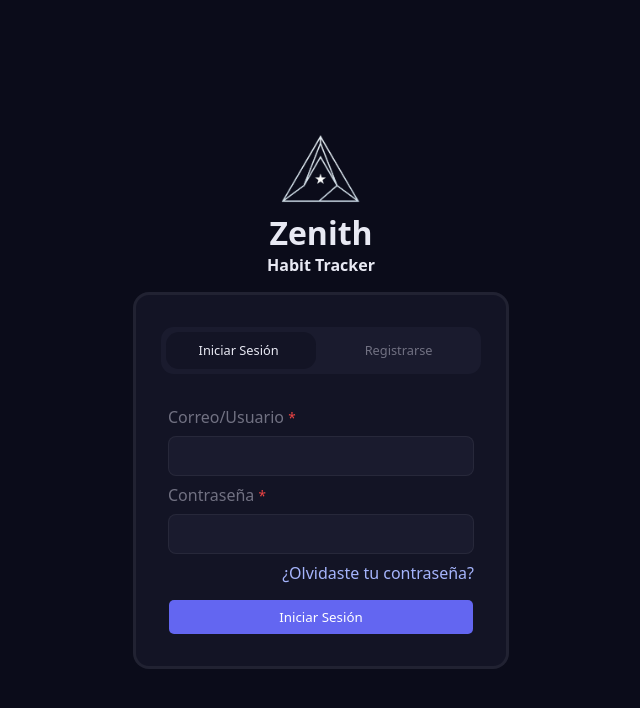
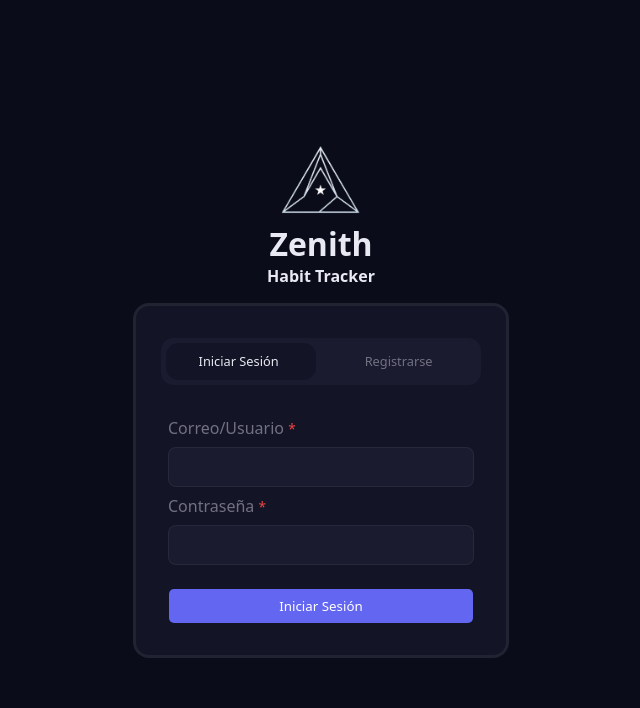
Before and after one commit to Alberto-DOBLEH/Zenith, an Angular app in the folder zenith-frontend/: page /autenticacion in a window 1280 px wide. Shown: the top 708 px of the page, without its empty margins (319-959 px from the left). Built offline with nearby package versions, Linux system fonts and the light colour scheme.

Commit message:
fix: quita enlace de recuperar contrasena no implementado del login

```diff
--- a/zenith-frontend/src/app/auth/autenticacion/autenticacion.html
+++ b/zenith-frontend/src/app/auth/autenticacion/autenticacion.html
@@ -33,7 +33,6 @@
                 <p>Contraseña <span class="obligatorio">*</span></p>
                 <input class="inputs-texto" type="password" formControlName="contraseña" [class.invalido]="mostrarError('contraseña', 'login')">
 
-                <a>¿Olvidaste tu contraseña?</a>
                 <button class="boton-principal" type="submit" [disabled]="cargando()">
                     {{ cargando() ? 'Iniciando...' : 'Iniciar Sesión' }}
                 </button>
```
